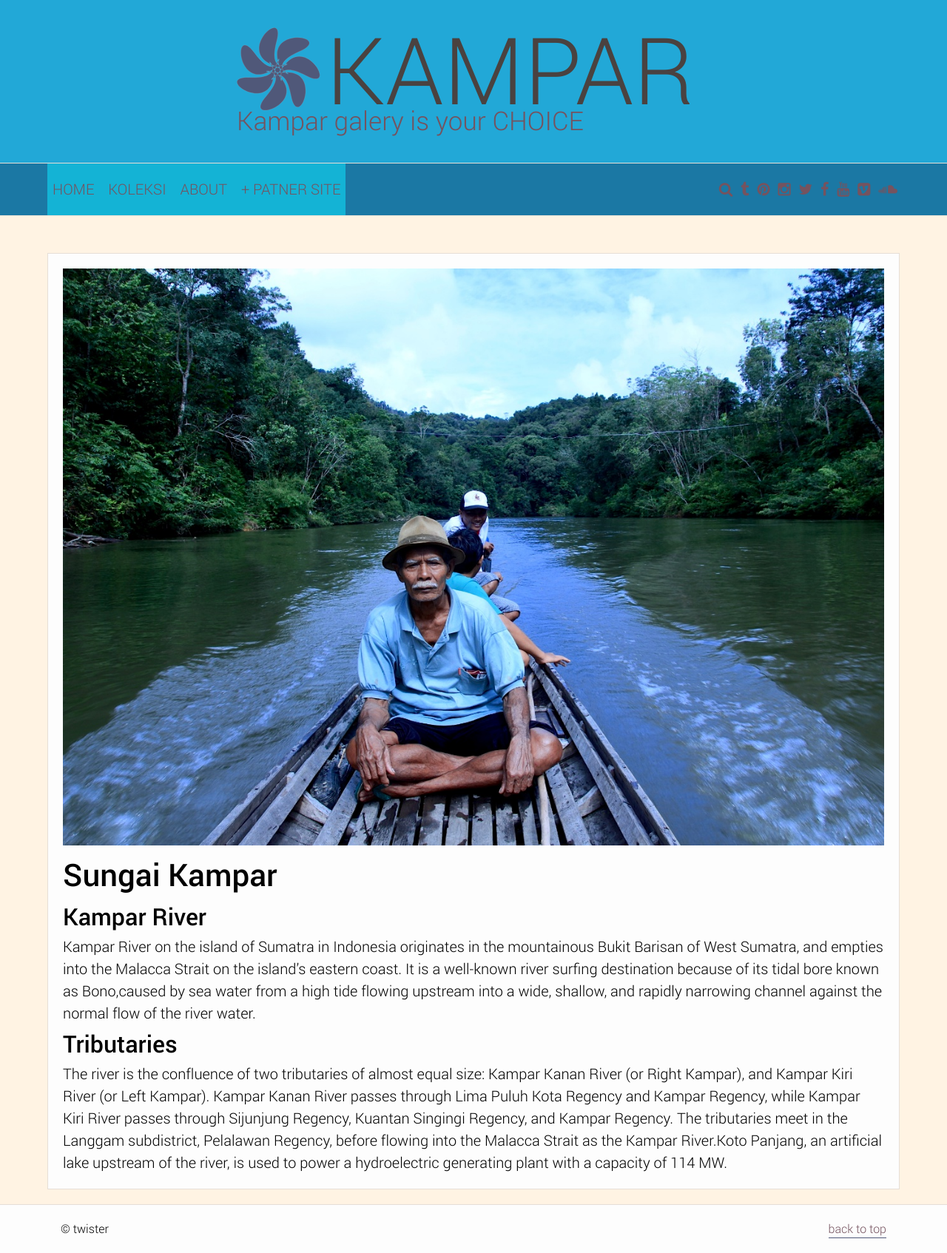
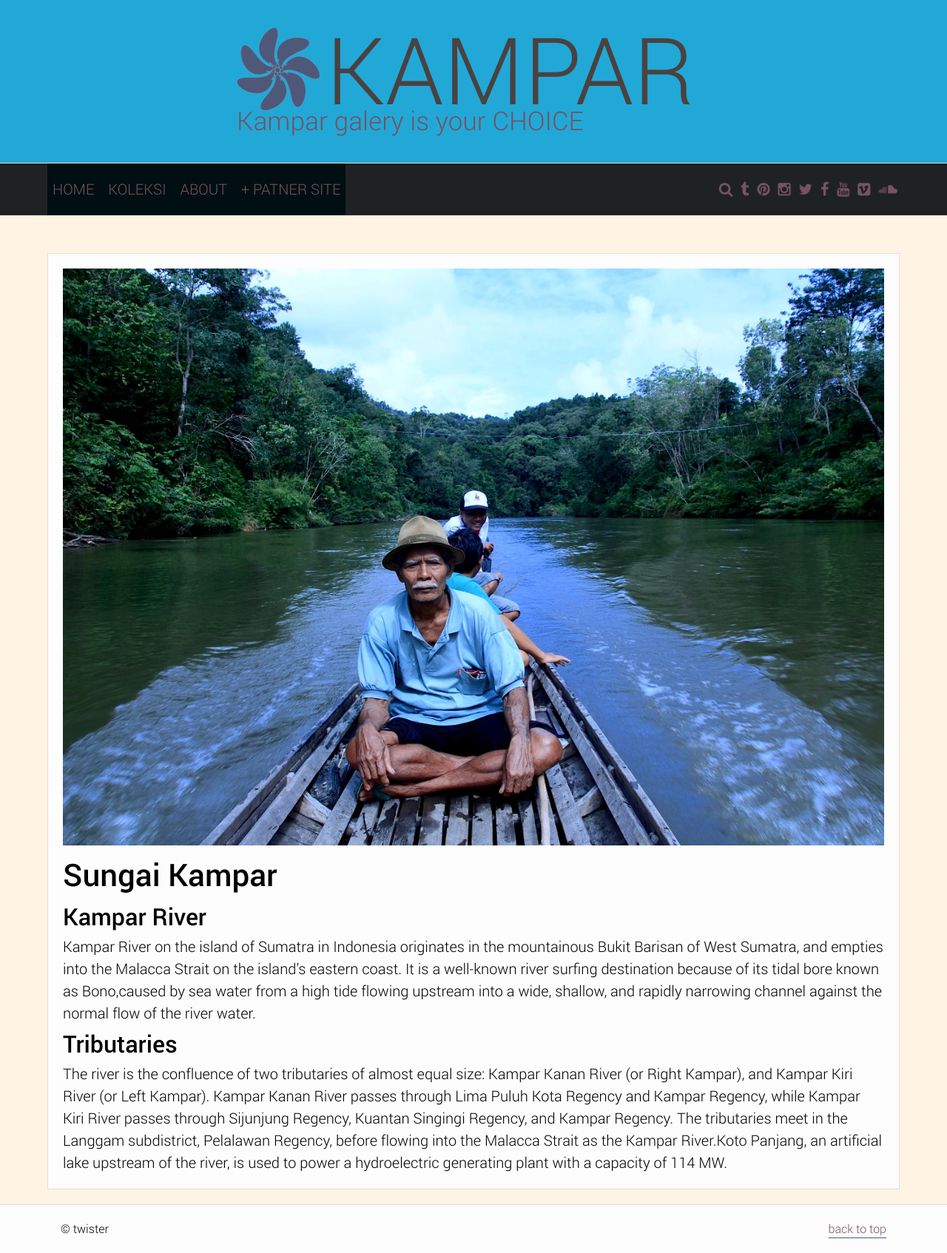
Before and after one commit to Risalbudiman/Risalbudiman.github.io, a Jekyll site: the page built from page-full/index.md, in a window 1280 px wide. Shown: the whole page at 74% size. Built offline with Jekyll 4.4.1, drawn with Linux system fonts in a browser that asks for light colours.

Commit message:
Update main.css

```diff
--- a/css/main.css
+++ b/css/main.css
@@ -1944,7 +1944,7 @@ body.overflow {
 	display:block;
 }
 .main_menu {
-	background:#1B78A4;
+	background:#1F2224;
 	position:relative;
 	top:0px;
 	width:100%;
@@ -1973,7 +1973,7 @@ body.overflow {
 #menu {
 	position:relative;
 	display:block;
-	background:#14B3D5;
+	background:#020F12;
 	box-sizing:border-box;
 	color:#75535F;
 	font-size:1em;
```
